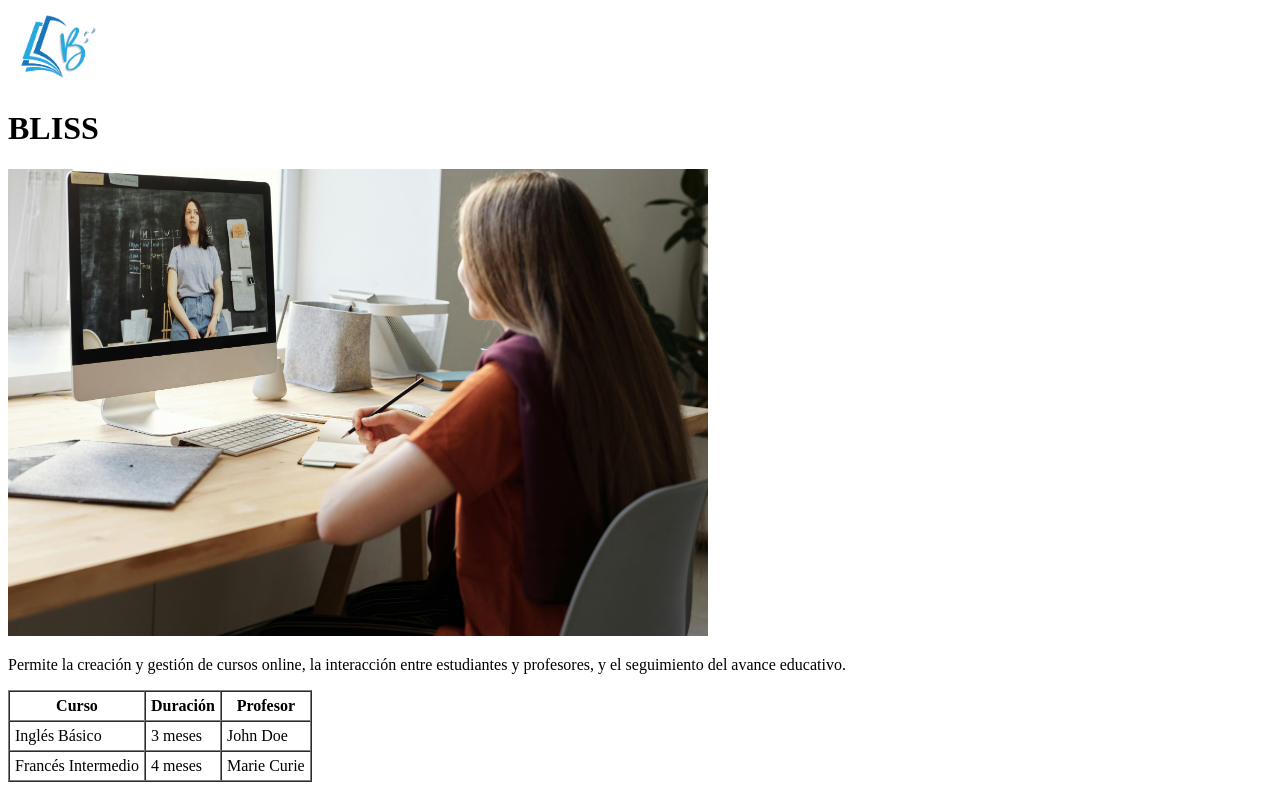
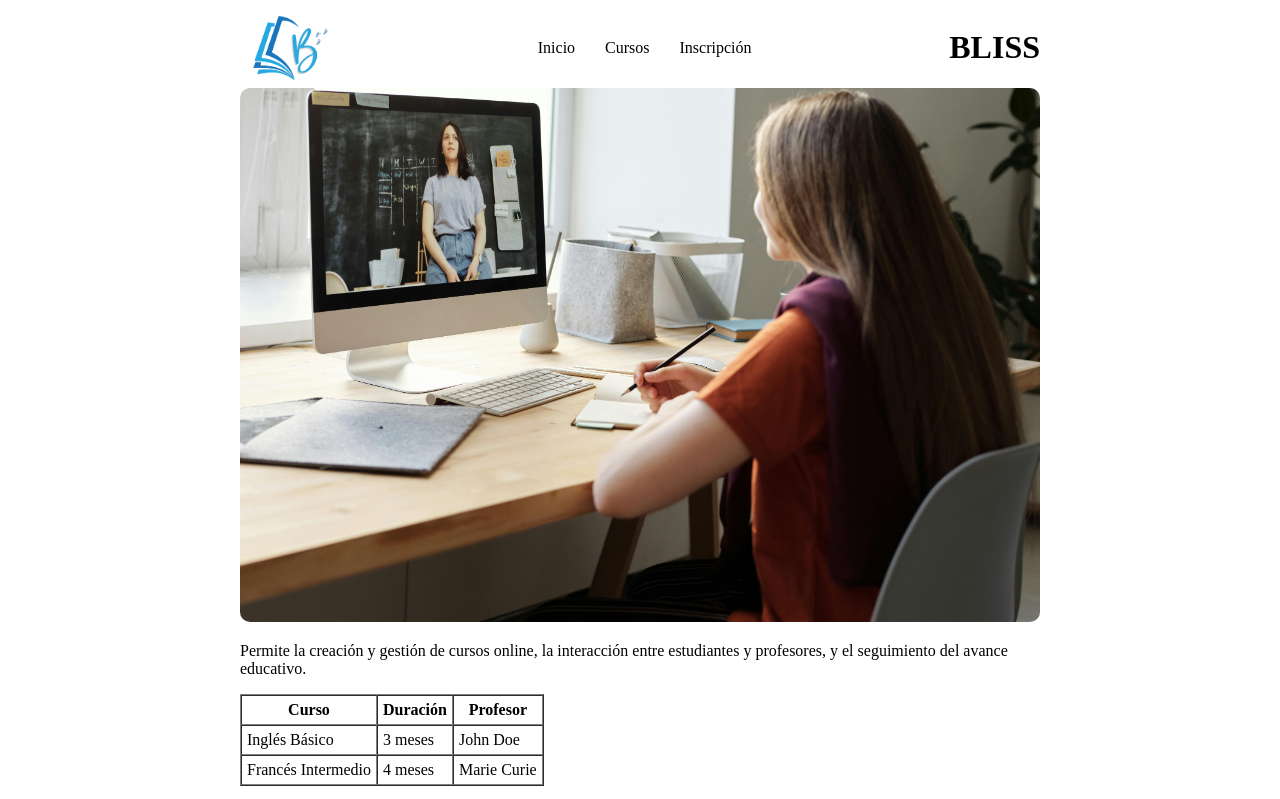
Before and after one commit to crixfer/Sistema-E-Learning, a plain HTML site: page index.html in a window 1280 px wide. Shown: the top 799 px of the page. Drawn offline with Linux system fonts and the light colour scheme.

Commit message:
Cambios en el header. Adición de opciones y titulos para navegación.

```diff
--- a/index.html
+++ b/index.html
@@ -5,13 +5,45 @@
     <meta charset="UTF-8" />
     <title>E-learning Escuela de Idiomas</title>
   </head>
-  <body>
+
+  <!-- Estilo de la pagina -->
+  <style>
+    header {
+      display: flex;
+      justify-content: space-between;
+    }
+
+    .container {
+      display: flex;
+      justify-content: center;
+    }
+
+    .wrapper {
+      max-width: 800px;
+    }
+
+    .options-container {
+      display: flex;
+      align-items: center;
+      gap: 30px;
+    }
+  </style>
+
+  <!-- Contenido de la pagina -->
+  <body class="container">
+    <div class="wrapper">
       <header>
         <img
           src="./imagenes/BLISS OFFICIAL LOGO SMALL PNG (1).png"
           style="width: 100px"
           alt="Logo"
         />
+        <div class="options-container">
+          <div id="Inicio" class="option">Inicio</div>
+          <div id="Cursos" class="option">Cursos</div>
+          <div id="Inscripción" class="option">Inscripción</div>
+        </div>
+
         <h1>BLISS</h1>
       </header>
 
@@ -19,7 +51,7 @@
         <img
           src="./imagenes/teaching 2.jpg"
           alt="E-learning Idiomas"
-        style="width: 700px; height: auto"
+          style="width: 100%; height: auto; border-radius: 10px"
         />
 
         <p>
@@ -56,5 +88,6 @@
       <footer>
         <i class="fa fa-copyright" aria-hidden="true">Copyright Bliss 2025</i>
       </footer>
+    </div>
   </body>
 </html>
```
Lines whose indentation alone changed are shown as unchanged.
